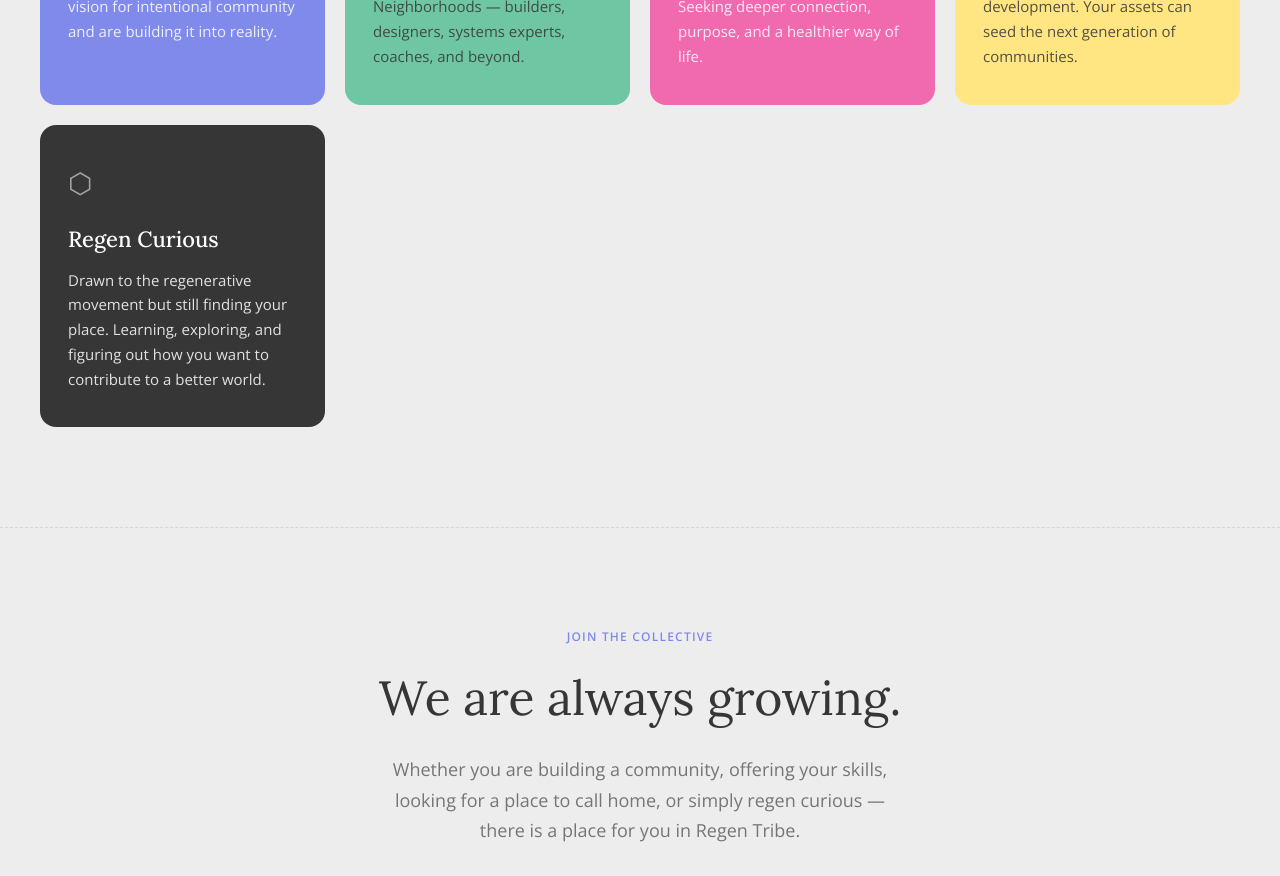
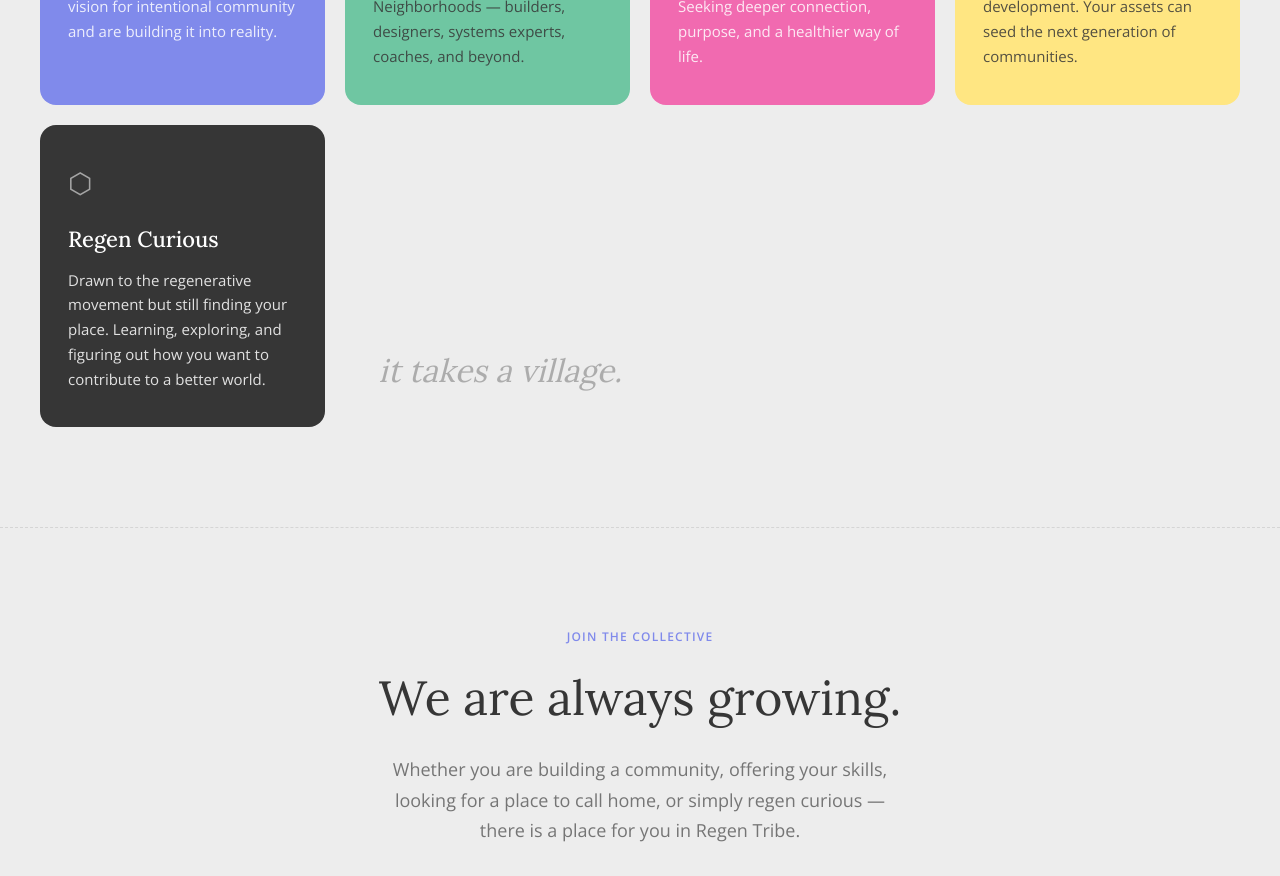
Before and after one commit to wensonia/RegenTribeWebsite, a Next.js app: page /about in a window 1280 px wide. Shown: the part 4800-5676 px from the top of the page. Built offline with nearby package versions, Linux system fonts and the light colour scheme.

Commit message:
Add 'it takes a village.' quote beside Regen Curious archetype card
Co-Authored-By: Claude Sonnet 4.6 <noreply@anthropic.com>

```diff
--- a/app/about/page.tsx
+++ b/app/about/page.tsx
@@ -364,6 +364,13 @@ export default function AboutPage() {
                   <p style={{ fontSize: '15px', lineHeight: '1.65', margin: 0, opacity: 0.85 }}>{a.description}</p>
                 </motion.div>
               ))}
+              {/* Quote fills the remaining slot beside Regen Curious */}
+              <motion.div variants={fadeUp}
+                style={{ display: 'flex', alignItems: 'flex-end', justifyContent: 'flex-end', padding: '36px 8px' }}>
+                <p style={{ fontFamily: 'Lora, serif', fontSize: 'clamp(22px, 2.5vw, 32px)', fontWeight: '400', fontStyle: 'italic', color: 'var(--text)', opacity: 0.35, margin: 0, textAlign: 'right', lineHeight: '1.25' }}>
+                  it takes a village.
+                </p>
+              </motion.div>
             </div>
           </motion.div>
         </div>
```
